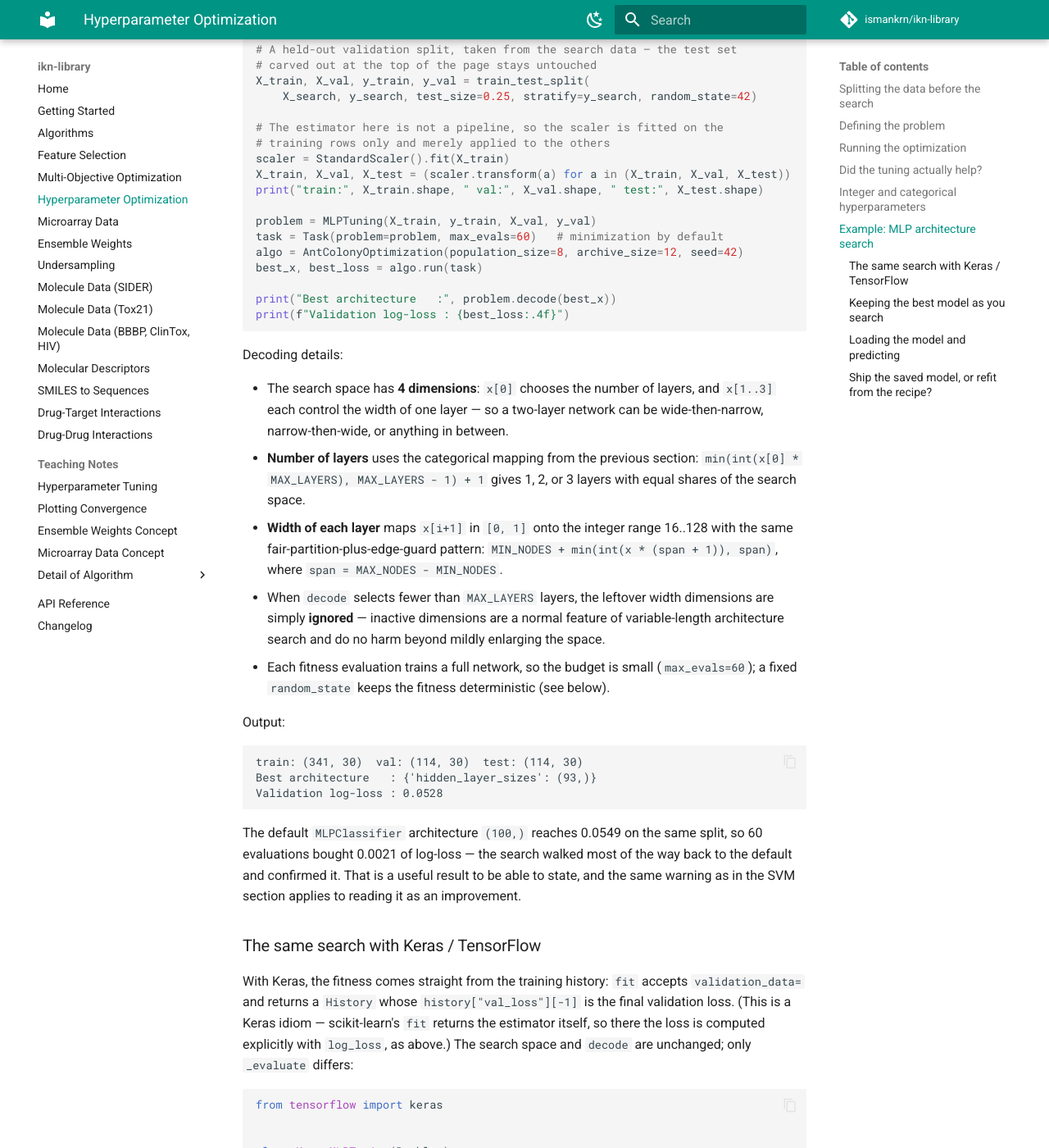
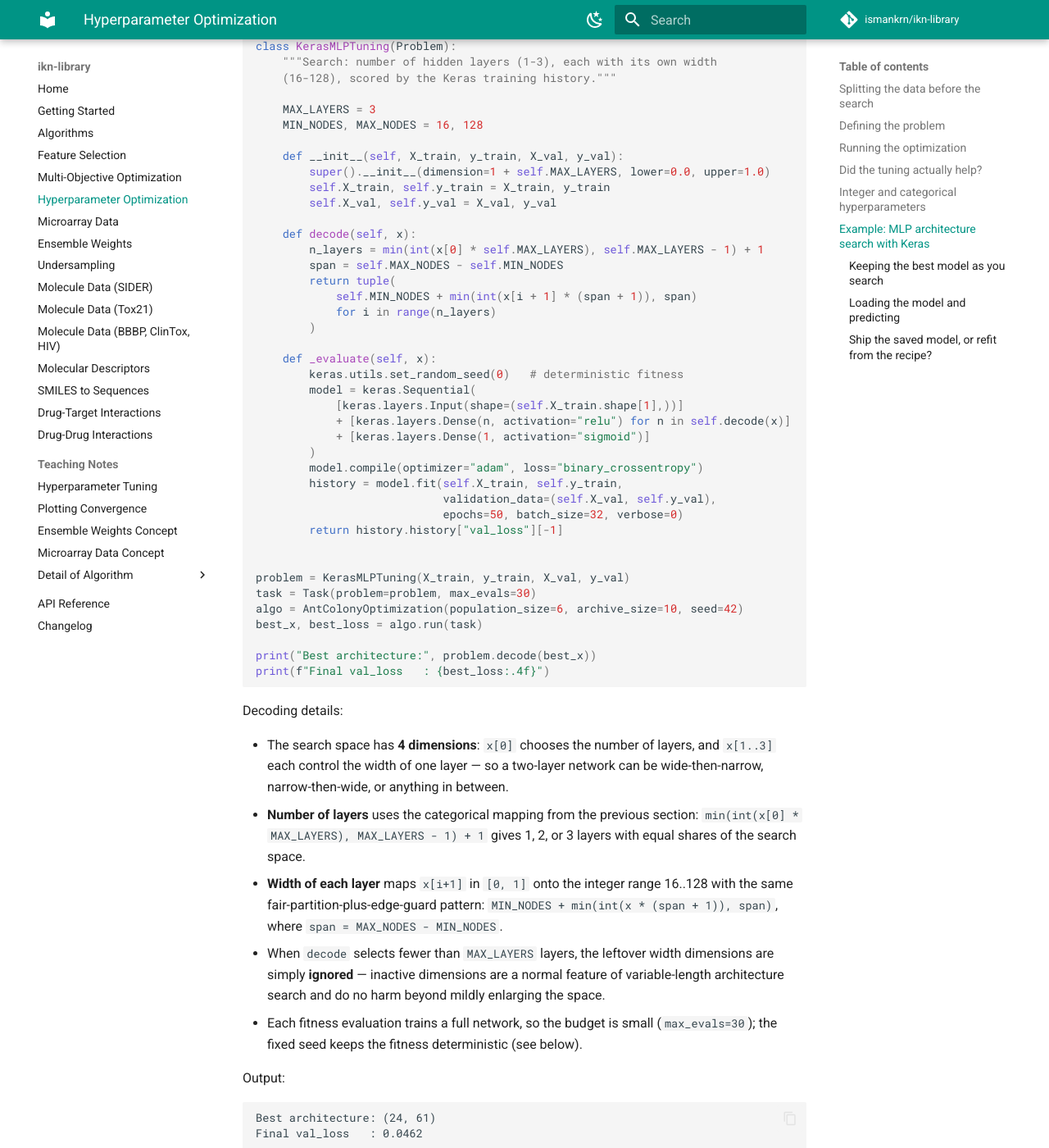
Before and after one commit to ismankrn/ikn-library, an MkDocs documentation site: the page built from docs/parameter-optimization.md, in a window 1280 px wide and 1400 px high, scrolled down 5868 px. Shown: the whole window at 82% size. Built offline with MkDocs 1.6.1 and Material for MkDocs 9.7.7, drawn with Linux system fonts in a browser that asks for light colours; comment, search, counter and statistics services are not loaded; some of the changed text lies outside the part shown.

Commit message:
Drop the scikit-learn MLP example from the tuning page
The MLPClassifier search duplicated the Keras one that follows it: same
search space, same decode, same lesson, one more page of scrolling. The
Keras version is the one the rest of the page builds on (checkpointing,
loading, refitting), so it absorbs what the removed section carried —
the extra validation split with its scaler, and the decoding notes that
explain a decode both classes shared.

The remaining outputs are unchanged and re-verified end to end.

Co-Authored-By: Claude Opus 5 <noreply@anthropic.com>

````diff
--- a/docs/parameter-optimization.md
+++ b/docs/parameter-optimization.md
@@ -257,45 +257,20 @@ is the finding; picking the "winner" among them is picking noise.
     this works well in practice; for many unordered categories a
     discrete algorithm is the better tool.
 
-## Example: MLP architecture search
+## Example: MLP architecture search with Keras
 
 The same recipe extends to neural-network architecture: search the
-**number of hidden layers** and the **nodes per layer** of an
-`MLPClassifier`, with the **validation loss** as the fitness. Unlike the
-SVM examples, this fitness is *minimized*, so the task needs no
-`optimization_type` (minimization is the default):
+**number of hidden layers** and the **nodes per layer**, with the
+**validation loss** as the fitness. Unlike the SVM examples this fitness
+is *minimized*, so the task needs no `optimization_type` (minimization
+is the default).
+
+The data needs one more split first. The SVM examples cross-validated
+inside `X_search`; a network that is trained once per evaluation is
+better served by a single fixed validation set, carved out of
+`X_search` so the test set stays untouched:
 
 ```python
-from sklearn.metrics import log_loss
-from sklearn.neural_network import MLPClassifier
-
-
-class MLPTuning(Problem):
-    """Search: number of hidden layers (1-3), each with its own width (16-128)."""
-
-    MAX_LAYERS = 3
-    MIN_NODES, MAX_NODES = 16, 128
-
-    def __init__(self, X_train, y_train, X_val, y_val):
-        super().__init__(dimension=1 + self.MAX_LAYERS, lower=0.0, upper=1.0)
-        self.X_train, self.y_train = X_train, y_train
-        self.X_val, self.y_val = X_val, y_val
-
-    def decode(self, x):
-        n_layers = min(int(x[0] * self.MAX_LAYERS), self.MAX_LAYERS - 1) + 1
-        span = self.MAX_NODES - self.MIN_NODES
-        sizes = tuple(
-            self.MIN_NODES + min(int(x[i + 1] * (span + 1)), span)
-            for i in range(n_layers)
-        )
-        return {"hidden_layer_sizes": sizes}
-
-    def _evaluate(self, x):
-        model = MLPClassifier(**self.decode(x), max_iter=300, random_state=0)
-        model.fit(self.X_train, self.y_train)
-        return log_loss(self.y_val, model.predict_proba(self.X_val))
-
-
 # A held-out validation split, taken from the search data — the test set
 # carved out at the top of the page stays untouched
 X_train, X_val, y_train, y_val = train_test_split(
@@ -306,67 +281,27 @@ X_train, X_val, y_train, y_val = train_test_split(
 scaler = StandardScaler().fit(X_train)
 X_train, X_val, X_test = (scaler.transform(a) for a in (X_train, X_val, X_test))
 print("train:", X_train.shape, " val:", X_val.shape, " test:", X_test.shape)
-
-problem = MLPTuning(X_train, y_train, X_val, y_val)
-task = Task(problem=problem, max_evals=60)   # minimization by default
-algo = AntColonyOptimization(population_size=8, archive_size=12, seed=42)
-best_x, best_loss = algo.run(task)
-
-print("Best architecture   :", problem.decode(best_x))
-print(f"Validation log-loss : {best_loss:.4f}")
 ```
-
-Decoding details:
-
-- The search space has **4 dimensions**: `x[0]` chooses the number of
-  layers, and `x[1..3]` each control the width of one layer — so a
-  two-layer network can be wide-then-narrow, narrow-then-wide, or
-  anything in between.
-- **Number of layers** uses the categorical mapping from the previous
-  section: `min(int(x[0] * MAX_LAYERS), MAX_LAYERS - 1) + 1` gives 1,
-  2, or 3 layers with equal shares of the search space.
-- **Width of each layer** maps `x[i+1]` in `[0, 1]` onto the integer
-  range 16..128 with the same fair-partition-plus-edge-guard pattern:
-  `MIN_NODES + min(int(x * (span + 1)), span)`, where
-  `span = MAX_NODES - MIN_NODES`.
-- When `decode` selects fewer than `MAX_LAYERS` layers, the leftover
-  width dimensions are simply **ignored** — inactive dimensions are a
-  normal feature of variable-length architecture search and do no harm
-  beyond mildly enlarging the space.
-- Each fitness evaluation trains a full network, so the budget is small
-  (`max_evals=60`); a fixed `random_state` keeps the fitness
-  deterministic (see below).
 
 Output:
 
 ```text
 train: (341, 30)  val: (114, 30)  test: (114, 30)
-Best architecture   : {'hidden_layer_sizes': (93,)}
-Validation log-loss : 0.0528
 ```
 
-The default `MLPClassifier` architecture `(100,)` reaches 0.0549 on the
-same split, so 60 evaluations bought 0.0021 of log-loss — the search
-walked most of the way back to the default and confirmed it. That is a
-useful result to be able to state, and the same warning as in the SVM
-section applies to reading it as an improvement.
-
-### The same search with Keras / TensorFlow
-
-With Keras, the fitness comes straight from the training history:
-`fit` accepts `validation_data=` and returns a `History` whose
-`history["val_loss"][-1]` is the final validation loss. (This is a
-Keras idiom — scikit-learn's `fit` returns the estimator itself, so
-there the loss is computed explicitly with `log_loss`, as above.)
-The search space and `decode` are unchanged; only `_evaluate` differs:
+With Keras the fitness comes straight from the training history: `fit`
+accepts `validation_data=` and returns a `History` whose
+`history["val_loss"][-1]` is the final validation loss. (That is a Keras
+idiom — scikit-learn's `fit` returns the estimator itself, so with an
+`MLPClassifier` the loss would be computed explicitly with `log_loss`.)
 
 ```python
 from tensorflow import keras
 
 
 class KerasMLPTuning(Problem):
-    """Same search space as MLPTuning, with a Keras model and
-    history-based fitness."""
+    """Search: number of hidden layers (1-3), each with its own width
+    (16-128), scored by the Keras training history."""
 
     MAX_LAYERS = 3
     MIN_NODES, MAX_NODES = 16, 128
@@ -407,6 +342,27 @@ print("Best architecture:", problem.decode(best_x))
 print(f"Final val_loss   : {best_loss:.4f}")
 ```
 
+Decoding details:
+
+- The search space has **4 dimensions**: `x[0]` chooses the number of
+  layers, and `x[1..3]` each control the width of one layer — so a
+  two-layer network can be wide-then-narrow, narrow-then-wide, or
+  anything in between.
+- **Number of layers** uses the categorical mapping from the previous
+  section: `min(int(x[0] * MAX_LAYERS), MAX_LAYERS - 1) + 1` gives 1,
+  2, or 3 layers with equal shares of the search space.
+- **Width of each layer** maps `x[i+1]` in `[0, 1]` onto the integer
+  range 16..128 with the same fair-partition-plus-edge-guard pattern:
+  `MIN_NODES + min(int(x * (span + 1)), span)`, where
+  `span = MAX_NODES - MIN_NODES`.
+- When `decode` selects fewer than `MAX_LAYERS` layers, the leftover
+  width dimensions are simply **ignored** — inactive dimensions are a
+  normal feature of variable-length architecture search and do no harm
+  beyond mildly enlarging the space.
+- Each fitness evaluation trains a full network, so the budget is small
+  (`max_evals=30`); the fixed seed keeps the fitness deterministic
+  (see below).
+
 Output:
 
 ```text
@@ -418,10 +374,10 @@ Final val_loss   : 0.0462
     `ikn-library` does not require TensorFlow — the optimizer only ever
     sees a `Problem` with an `_evaluate` method, so any framework works
     inside it. Install TensorFlow yourself (`pip install tensorflow`)
-    to run this variant. Training here is slower per evaluation than
-    the scikit-learn version, hence the smaller budget. This `_evaluate`
-    still returns the *last* epoch's loss; the next section fixes that
-    along with everything else.
+    to run this variant. Each evaluation trains a network from scratch,
+    which is why the budget is 30 rather than the SVM examples' 150.
+    This `_evaluate` still returns the *last* epoch's loss; the next
+    section fixes that along with everything else.
 
 !!! warning "Is validation loss a valid fitness? Yes — with care"
     Using the validation loss as the fitness is standard practice, and
@@ -437,7 +393,7 @@ Final val_loss   : 0.0462
        is optimistically biased — exactly as the SVM example at the top
        of this page demonstrated, and the same three-split discipline
        as in [Ensemble Weights](ensemble.md#the-protocol-three-splits).
-    3. **Fix the training seed** (`random_state=0` above). Network
+    3. **Fix the training seed** (`set_random_seed(0)` above). Network
        training is stochastic; without a fixed seed the same
        architecture returns different losses and the optimizer partly
        chases noise. (The remaining caveat: results are then tied to
@@ -445,9 +401,9 @@ Final val_loss   : 0.0462
        proportionally more expensive.)
     4. **"Final" loss deserves early stopping.** The loss at the last
        epoch can be worse than the model's best point if the network
-       overfits late in training. Pass `early_stopping=True` to
-       `MLPClassifier`, or an `EarlyStopping` callback with
-       `restore_best_weights=True` in Keras, so the fitness reflects
+       overfits late in training. Pass an `EarlyStopping` callback with
+       `restore_best_weights=True` (or, with scikit-learn's
+       `MLPClassifier`, `early_stopping=True`) so the fitness reflects
        the best achievable model rather than an arbitrary stopping
        point.
 
````
